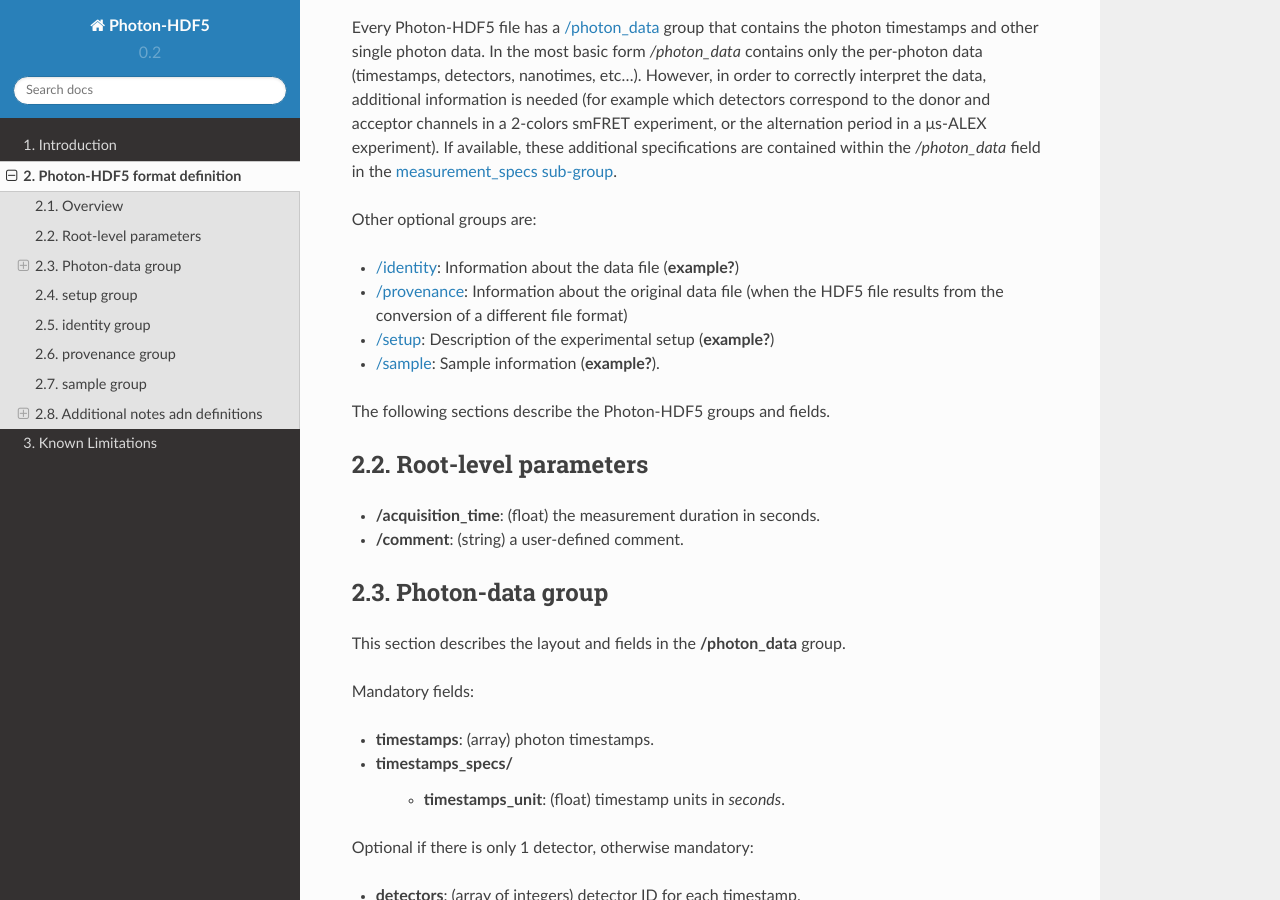
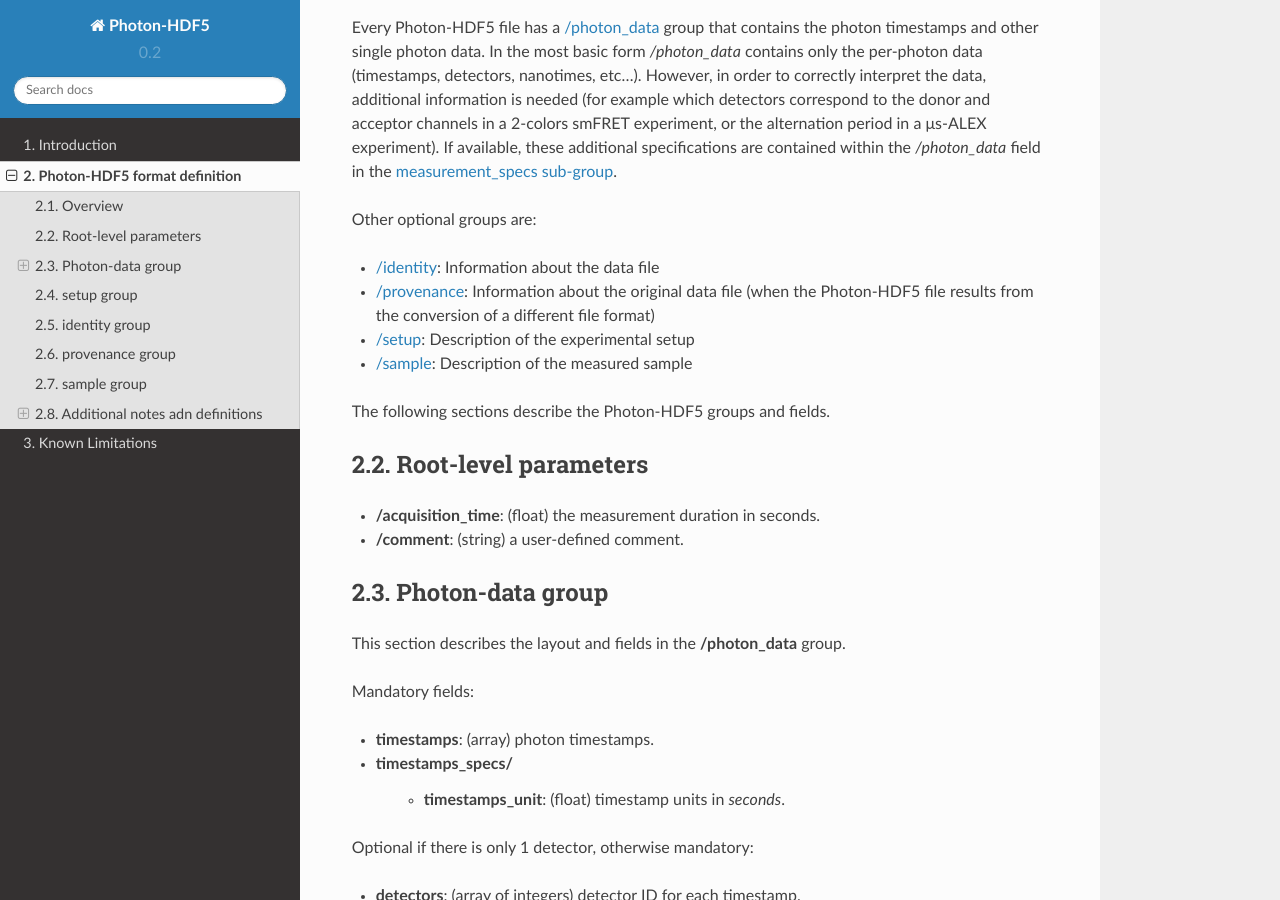
Before and after one commit to Photon-HDF5/photon-hdf5, a Sphinx documentation site: the page built from docs/phdata.rst, in a window 1280 px wide and 900 px high, scrolled down 916 px. Built offline with Sphinx 7.4.7 and the Read the Docs theme 2.0.0, drawn with Linux system fonts in a browser that asks for light colours.

Commit message:
Small fixes

```diff
--- a/docs/phdata.rst
+++ b/docs/phdata.rst
@@ -26,17 +26,17 @@ specifications are contained within the */photon_data* field in the
 Other optional groups are:
 
 - :ref:`/identity <identity_group>`:
-  Information about the data file (**example?**)
+  Information about the data file
 
 - :ref:`/provenance <provenance_group>`:
-  Information about the original data file (when the HDF5 file results from
-  the conversion of a different file format)
+  Information about the original data file (when the Photon-HDF5 file
+  results from the conversion of a different file format)
 
 - :ref:`/setup <setup_group>`:
-  Description of the experimental setup (**example?**)
+  Description of the experimental setup
 
 - :ref:`/sample <sample_group>`:
-  Sample information (**example?**).
+  Description of the measured sample
 
 The following sections describe the Photon-HDF5
 groups and fields.
@@ -278,9 +278,9 @@ The **/setup** group contains information about the measurement setup:
   is performed, its value is 1.
 
 - **modulated_excitation**: (boolean) *True* (or 1) if there is any form of
-  excitation modulation either in the wavelength space (as in μs-ALEX or PAX) or in
-  the polarization space. This field is also *True* for pulse-interleaved excitation
-  (PIE) or ns-ALEX measurements.
+  excitation modulation either in the wavelength space (as in μs-ALEX or PAX)
+  or in the polarization space. This field is also *True* for
+  pulse-interleaved excitation (PIE) or ns-ALEX measurements.
 
 - **lifetime**: (boolean) *True* (or 1) if the measurements includes a
   *nanotimes* array of (usually sub-ns resolution) photon arrival times with
@@ -290,8 +290,8 @@ The **/setup** group contains information about the measurement setup:
   (center wavelength if broad-band) in increasing order (unit: *meter*).
 
 - **excitation_cw**: (array of booleans) for each excitation source,
-  this field indicates whether excitation is continuous wave (CW), *True*, or pulsed,
-  *False*.
+  this field indicates whether excitation is continuous wave (CW), *True*,
+  or pulsed, *False*.
   The order of excitation sources is the same as that in
   ``excitation_wavelengths`` and is in increasing order of wavelengths.
 
@@ -351,8 +351,10 @@ file. If some information is not availble the relative field may be omitted.
 - **full_filename**: (string)
 - **creation_time**: (string) Creation time with the following format:
   "YYYY-MM-DD HH:MM:SS".
-- **software**: (string) name of the software that created the Photon-HDF5 file.
-- **software_version**: (string) version of the software that created the Photon-HDF5 file.
+- **software**: (string) name of the software that created the
+  Photon-HDF5 file.
+- **software_version**: (string) version of the software that created
+  the Photon-HDF5 file.
 - **format_name**: (string) this must always be "Photon-HDF5"
 - **format_version**: (string) for the current version it  must be "0.3"
 - **format_url**: (string) A URL pointing to the Photon-HDF5 specification
```
